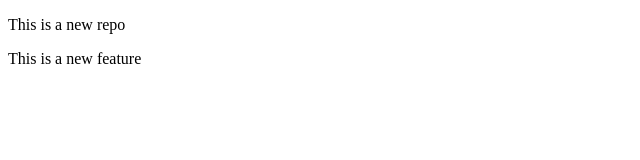
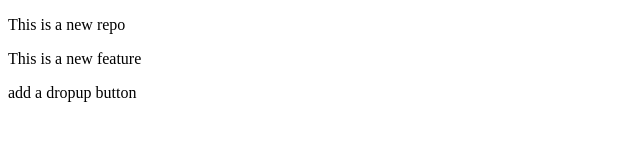
Before and after one commit to Anirudhamagdum/localrepo, a plain HTML site: page index.html in a window 1280 px wide. Shown: the whole page, without its empty margins (0-640 px from the left). Drawn offline with Linux system fonts and the light colour scheme.

Commit message:
added dropup button

```diff
--- a/index.html
+++ b/index.html
@@ -8,5 +8,6 @@
 <body>
     <p>This is a new repo</p>
     <p>This is a new feature</p>
+    <p>add a dropup button</p>
 </body>
 </html>
```
